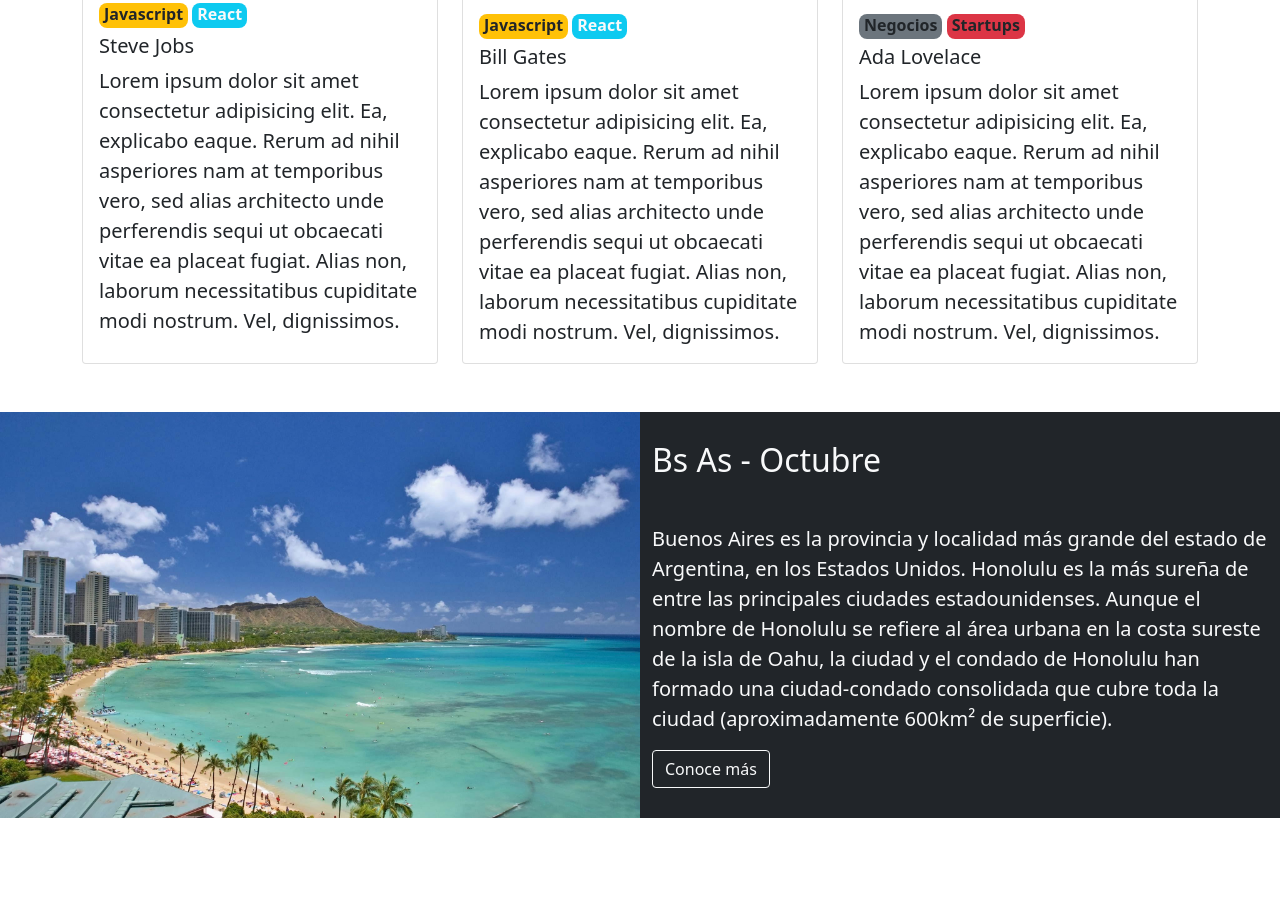
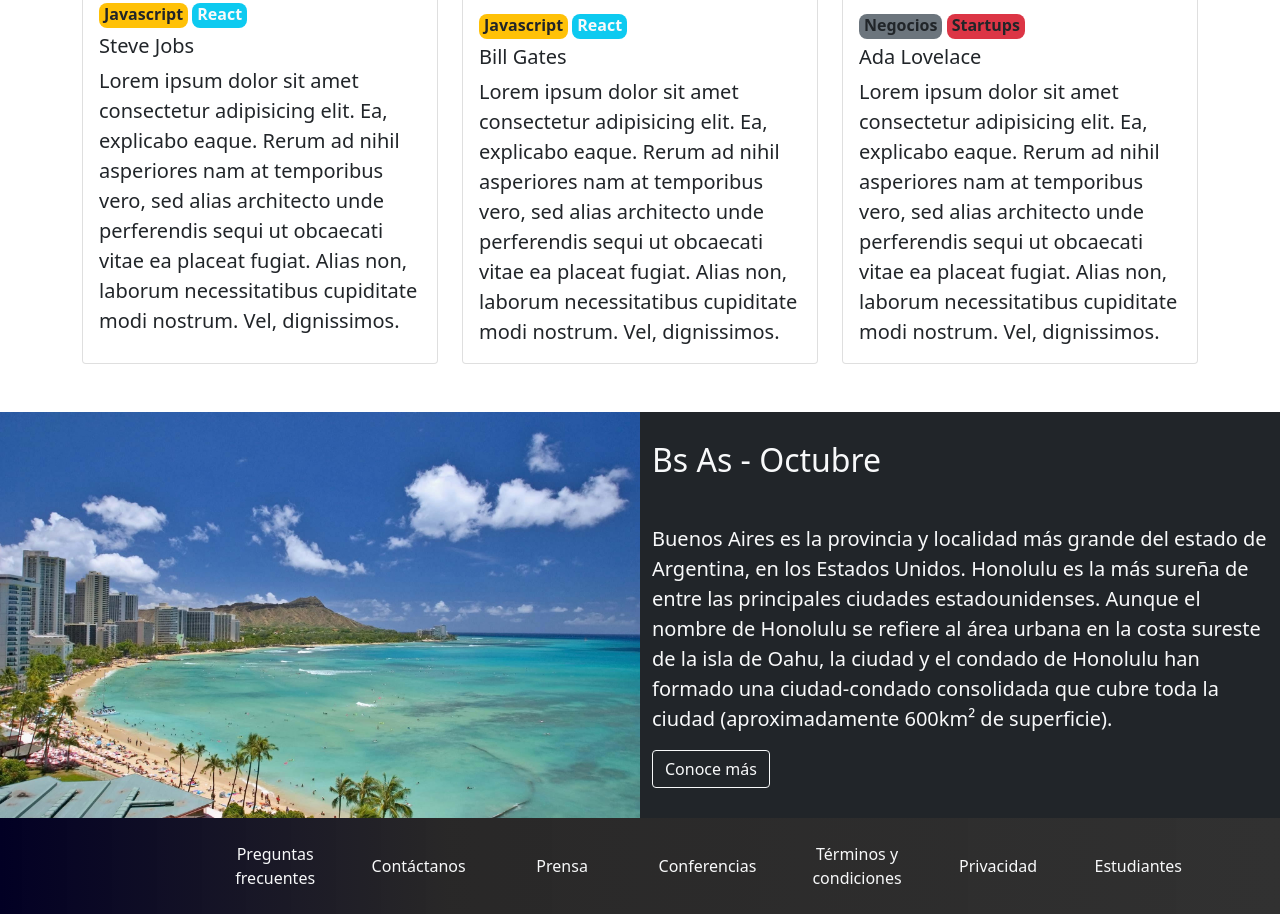
Before and after one commit to eli-ana-rjs/tpIntegrador, a plain HTML site: page index.html in a window 1280 px wide. Shown: the part 1536-2450 px from the top of the page. Before the commit the page ends 2354 px from the top, so only its background shows below. Drawn offline with nearby package versions, Linux system fonts and the light colour scheme.

Commit message:
Agrego el footer

```diff
--- a/index.html
+++ b/index.html
@@ -140,6 +140,25 @@
         </div>
     </div>
 
+
+    <!-- Section footer -->
+    <footer >
+        <div class="container-fluid background-footer pt-3 pb-3">
+            <div class="container">
+                <div class="row text-center text-light align-items-center justify-content-center">
+                    <div class="col"></div>
+                    <div class="col"><a href="#" class="nav-link link-light active"> Preguntas frecuentes</a></div>
+                    <div class="col"><a href="#" class="nav-link link-light active"> Contáctanos</a></div>
+                    <div class="col"><a href="#" class="nav-link link-light active ">Prensa</a></div>
+                    <div class="col"><a href="#" class="nav-link link-light active">Conferencias</a></div>
+                    <div class="col"><a href="#" class="nav-link link-light active">Términos y condiciones</a></div>
+                    <div class="col"><a href="#" class="nav-link link-light active">Privacidad</a></div>
+                    <div class="col"><a href="#" class="nav-link link-light active">Estudiantes</a></div>
+                </div>
+            </div>
+        </div>
+    </footer>
+
     <script src="https://cdn.jsdelivr.net/npm/bootstrap@5.1.1/dist/js/bootstrap.bundle.min.js"
         integrity="sha384-/bQdsTh/da6pkI1MST/rWKFNjaCP5gBSY4sEBT38Q/9RBh9AH40zEOg7Hlq2THRZ"
         crossorigin="anonymous"></script>
--- a/style.css
+++ b/style.css
@@ -18,6 +18,12 @@
 .format-span{
  padding-left: 5px;
  padding-right: 5px;
-padding-bottom: 3px ;
+ padding-bottom: 3px ;
  border-radius: 8px;
 }
+
+
+.background-footer{
+ background: rgb(2,0,36);
+ background: linear-gradient(90deg, rgba(2,0,36,1) 0%, rgba(32, 31, 31, 0.959) 35%, rgba(37, 37, 37, 0.945) 100%);
+}
```
